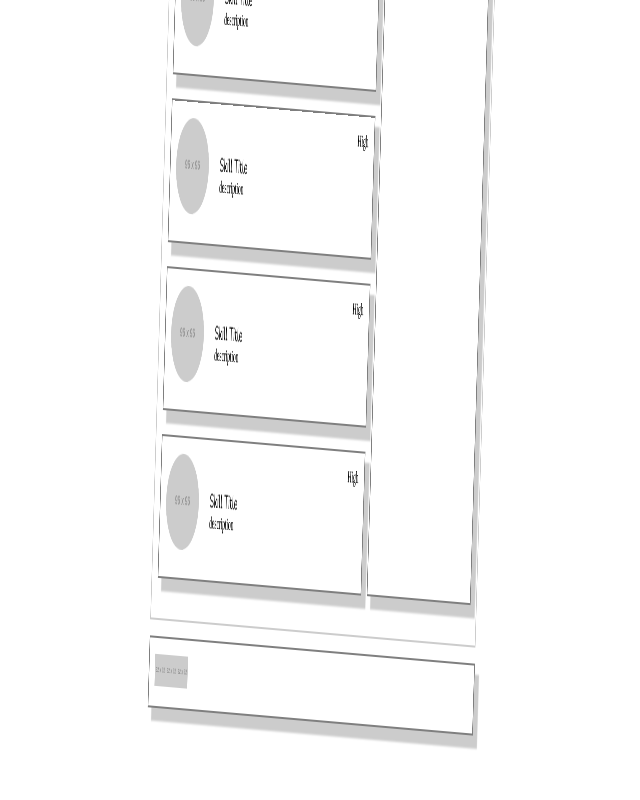
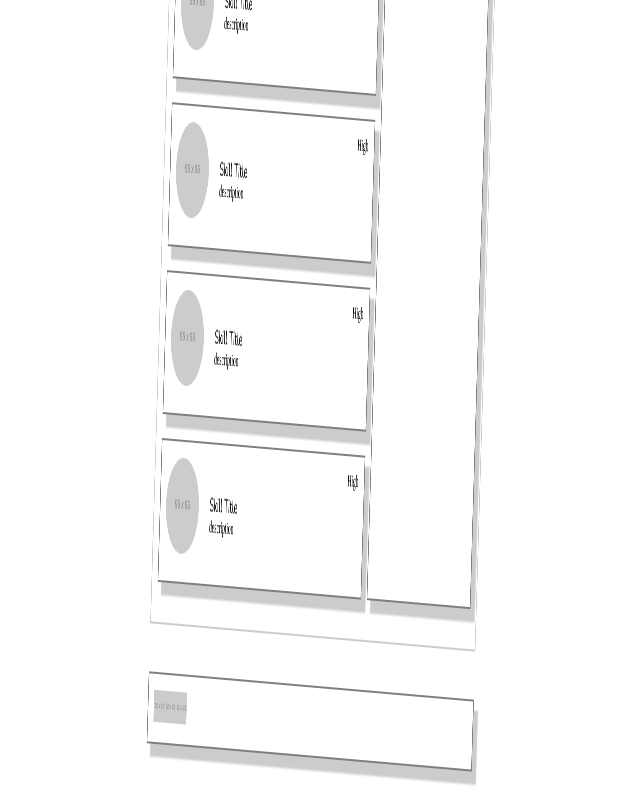
Before and after one commit to magiknono/resumewithfuntechstack, a Svelte app: page / in a window 1280 px wide. Shown: the part 1157-1957 px from the top of the page, without its empty margins (303-943 px from the left). Built offline with nearby package versions, Linux system fonts and the light colour scheme.

Commit message:
fix footer

```diff
--- a/src/App.svelte
+++ b/src/App.svelte
@@ -10,7 +10,7 @@
   import NesTheme from "./THEMES/NesTheme.svelte";
 
 	const themes = [
-			{ name: 'theme wireframe', hero1:"hero-logo", hero2: "hero-title", button: 'wireframe-btn', section1: "jobs", section2: "skills", footer: '', footerContent: "<img src='https://via.placeholder.com/32' alt ='#' /><img src='https://via.placeholder.com/32' alt ='#' /><img src='https://via.placeholder.com/32' alt ='#' />", component: WireframeTheme },
+			{ name: 'theme wireframe', hero1:"hero-logo", hero2: "hero-title", button: 'wireframe-btn', section1: "jobs", section2: "skills", footer: 'footer', footerContent: "<img src='https://via.placeholder.com/32' alt ='#' /><img src='https://via.placeholder.com/32' alt ='#' /><img src='https://via.placeholder.com/32' alt ='#' />", component: WireframeTheme },
 			{ name: 'theme nes', hero1: "nes-container is-rounded is-centered hero-logo", hero2: "nes-container is-rounded hero-title", button: 'nes-btn', section1: "nes-container is-rounded", section2: "nes-container is-rounded", footer: 'nes-container is-rounded', footerContent: "<i class='nes-icon linkedin is-large'></i><i class='nes-icon gmail is-large'></i><i class='nes-icon github is-large'></i><i class='nes-icon twitter is-large'></i>", component: NesTheme   },
 			{ name: 'theme nes dark', hero1: "nes-container is-dark is-rounded is-centered hero-logo", hero2: "nes-container is-dark is-rounded hero-title", button: 'nes-btn is-primary', section1: "nes-container is-dark is-rounded", section2: "nes-container is-dark is-rounded", footer: 'nes-container is-dark is-rounded', footerContent: "<i class='nes-icon linkedin is-large'></i><i class='nes-icon gmail is-large'></i><i class='nes-icon github is-large'></i><i class='nes-icon twitter is-large'></i>", component: NesTheme   },
 	];
@@ -85,7 +85,7 @@
 			firstName: 'arnaud',
 			lastName: 'cormier',
 			headline: 'Freelance',
-			avatarUrl: ''
+			avatarUrl: '/images/avatar.jpg'
 
 		}
 	];
@@ -174,10 +174,8 @@
 	.hero-logo {
 		grid-area:hero-logo;
 		width:10em;
-		height:10em;
 		padding:0.5em;
 		margin-left:1em;
-
 	}
 	.hero-title {
 		grid-area:hero-title;
@@ -397,13 +395,14 @@
 
 		</article>
 
-		<footer class="{selectedTheme.footer}">
-			<nav class="socials">
-				{@html selectedTheme.footerContent}
-			</nav>
-		</footer>
+
 
 	</main>
+	<footer class="{selectedTheme.footer}">
+		<nav class="socials">
+			{@html selectedTheme.footerContent}
+		</nav>
+	</footer>
 
 </WrapperGrid>
 {/if}
```
Also changed, not shown: public/images/avatar.jpg (added).
